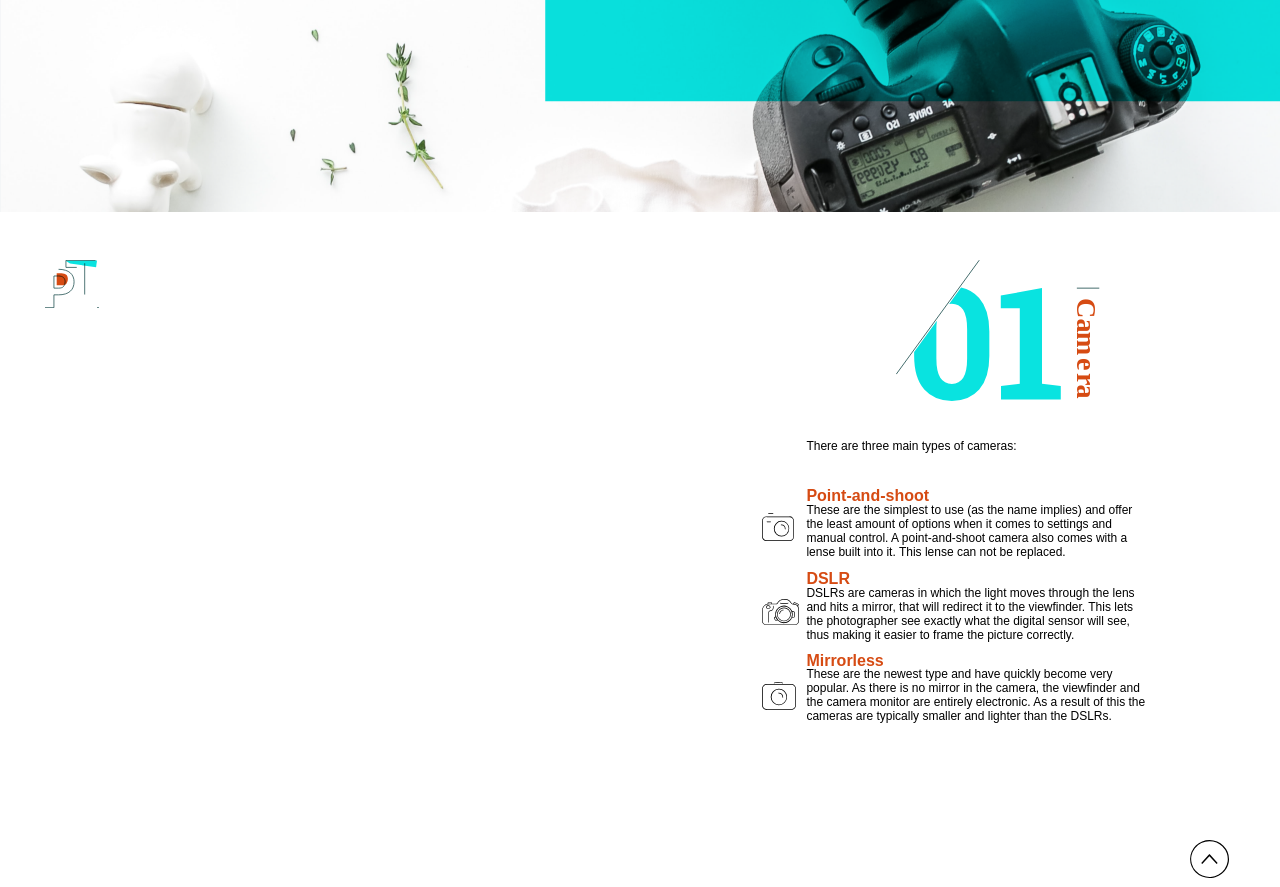
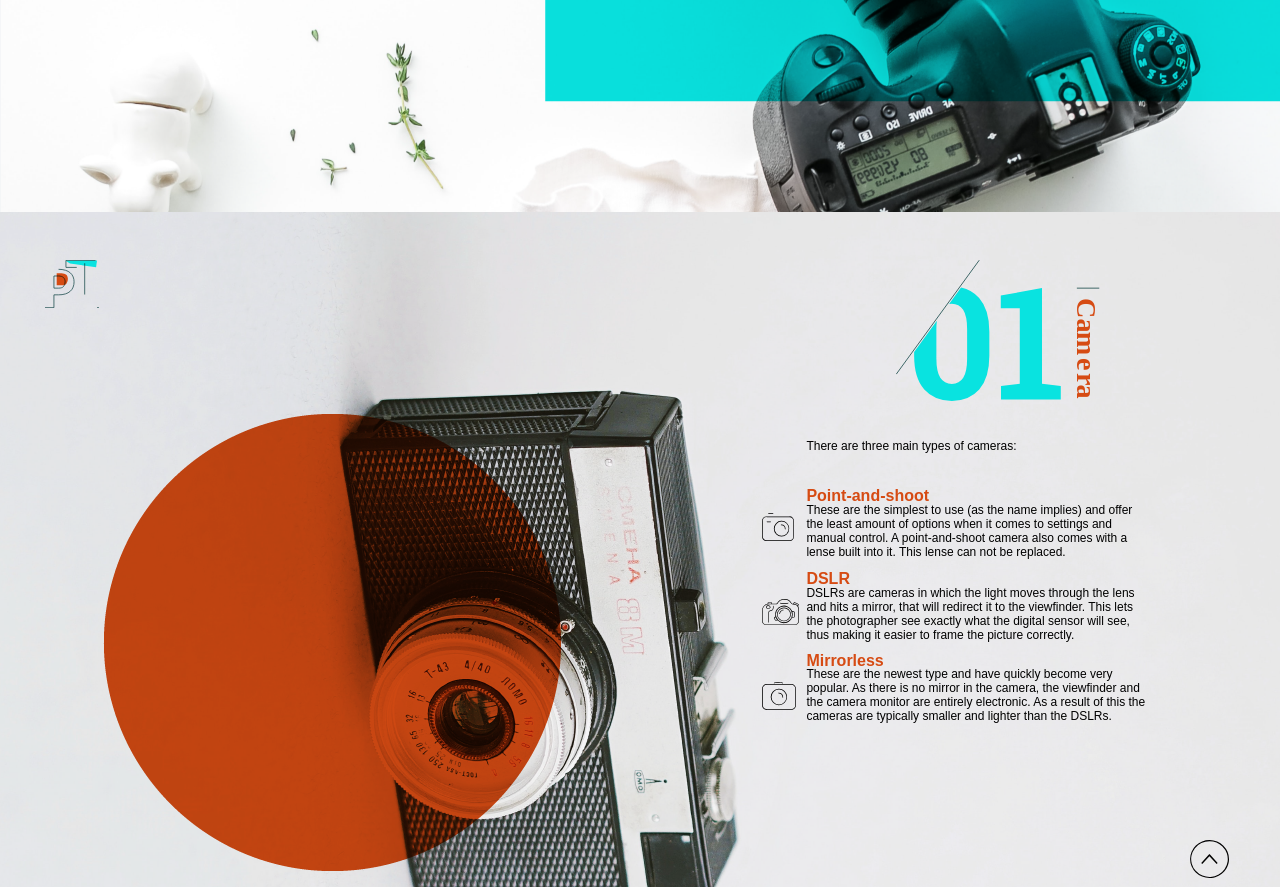
Before and after one commit to alexmaracinaru/phototut, a plain HTML site: page index.html in a window 1280 px wide. Shown: the part 508-1395 px from the top of the page. Drawn offline with Linux system fonts and the light colour scheme.

Commit message:
Update index.html

```diff
--- a/index.html
+++ b/index.html
@@ -40,7 +40,7 @@
     </h1>
     <div class="logoicon"></div>
     <div class="backgroundcamera">
-      <img src="/SVG/BackgroungCameramdpi.png" />
+      <img src="/SVG/BackgroundCameramdpi.png" />
     </div>
     <div class="camerascn">
       <img src="SVG/01Cameramdpi.svg" />
```
